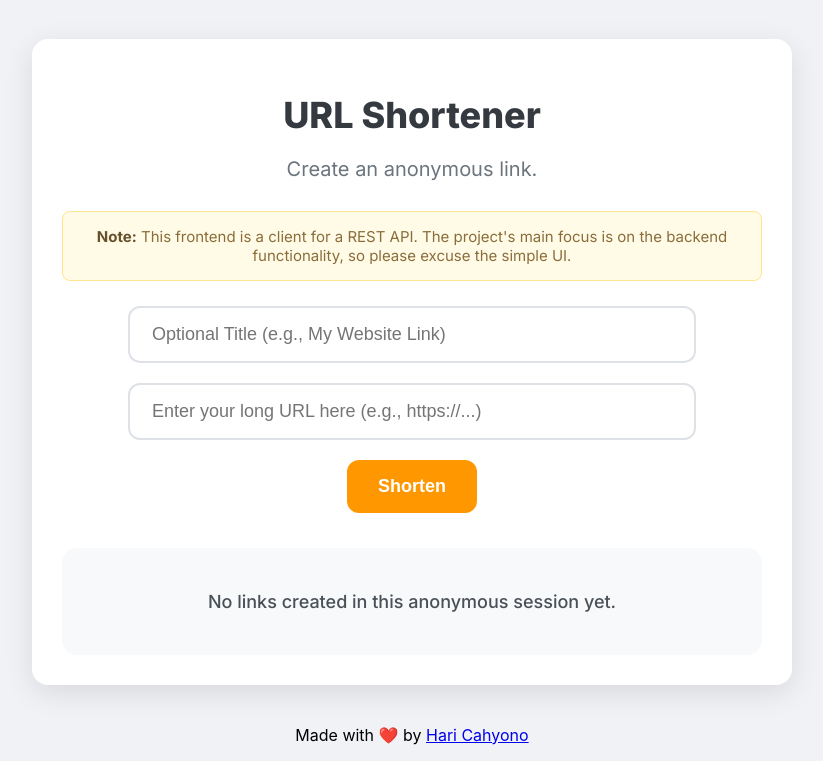
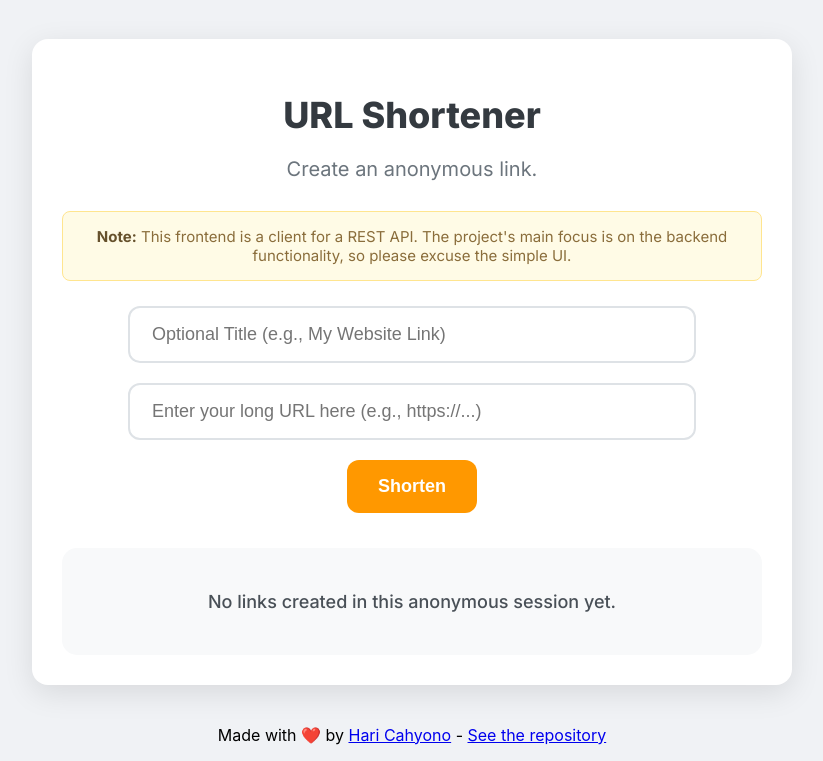
Before and after one commit to ruldak/vue_url_shortener, a Vue app: page / in a window 1280 px wide. Shown: the part 402-1163 px from the top of the page, without its empty margins (228-1051 px from the left). Built offline with nearby package versions, Linux system fonts and the light colour scheme.

Commit message:
add repository link in footer.

```diff
--- a/src/App.vue
+++ b/src/App.vue
@@ -22,7 +22,7 @@
       <URLShortener />
     </main>
     <footer>
-      <p>Made with ❤️ by <a href="https://github.com/ruldak" target="_blank">Hari Cahyono</a></p>
+      <p>Made with ❤️ by <a href="https://github.com/ruldak" target="_blank">Hari Cahyono</a> - <a href="https://github.com/ruldak/vue_snippet_share" target="_blank">See the repository</a></p>
     </footer>
   </div>
 </template>
```
